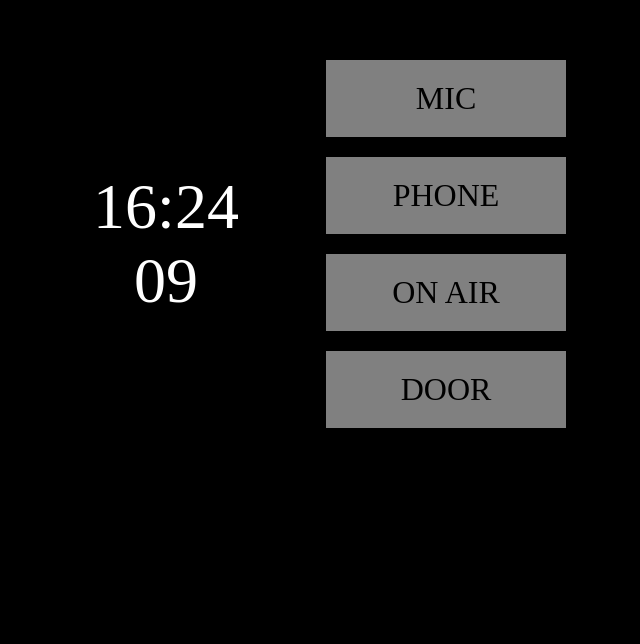
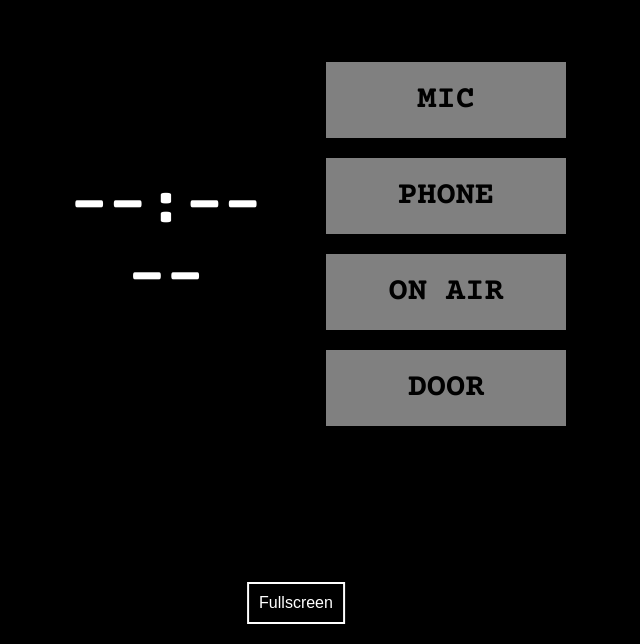
Before and after one commit to solomonsweb/studioclock, a plain HTML site: page index.html in a window 1280 px wide. Shown: the part 156-800 px from the top of the page, without its empty margins (344-984 px from the left). Drawn offline with nearby package versions, Linux system fonts and the light colour scheme.

Commit message:
Update index.html

```diff
--- a/index.html
+++ b/index.html
@@ -5,6 +5,8 @@
     <meta name="viewport" content="width=device-width, initial-scale=1.0">
     <title>Radio Control Panel</title>
     <style>
+        @import url('https://fonts.googleapis.com/css2?family=Courier+Prime:wght@700&display=swap');
+
         body {
             margin: 0;
             background-color: black;
@@ -12,6 +14,7 @@
             justify-content: center;
             align-items: center;
             height: 100vh;
+            font-family: 'Courier Prime', monospace;
         }
         .container {
             display: flex;
@@ -22,6 +25,27 @@
             font-size: 4rem;
             text-align: center;
             width: 300px;
+            position: relative;
+        }
+        .seconds-ring {
+            position: absolute;
+            top: 50%;
+            left: 50%;
+            transform: translate(-50%, -50%) rotate(-90deg);
+            width: 200px;
+            height: 200px;
+            border-radius: 50%;
+            display: flex;
+            flex-wrap: wrap;
+            justify-content: center;
+            align-items: center;
+        }
+        .dot {
+            position: absolute;
+            width: 8px;
+            height: 8px;
+            background-color: white;
+            border-radius: 50%;
         }
         .buttons {
             display: flex;
@@ -37,11 +61,25 @@
             cursor: pointer;
             width: 200px;
         }
+        .fullscreen {
+            position: absolute;
+            bottom: 20px;
+            left: 50%;
+            transform: translateX(-50%);
+            background-color: black;
+            color: white;
+            border: 2px solid white;
+            padding: 10px;
+            font-size: 1rem;
+            cursor: pointer;
+        }
     </style>
 </head>
 <body>
     <div class="container">
-        <div class="clock" id="clock">--:--<br>--</div>
+        <div class="clock" id="clock">--:--<br>--
+            <div class="seconds-ring" id="seconds-ring"></div>
+        </div>
         <div class="buttons">
             <div class="button" id="mic">MIC</div>
             <div class="button" id="phone">PHONE</div>
@@ -49,31 +87,51 @@
             <div class="button" id="door">DOOR</div>
         </div>
     </div>
+    <button class="fullscreen" onclick="toggleFullScreen()">Fullscreen</button>
     <script>
         function updateTime() {
             const now = new Date();
             const gmtTime = new Date(now.toUTCString());
             const hours = gmtTime.getUTCHours().toString().padStart(2, '0');
             const minutes = gmtTime.getUTCMinutes().toString().padStart(2, '0');
-            const seconds = gmtTime.getUTCSeconds().toString().padStart(2, '0');
-            document.getElementById("clock").innerHTML = `${hours}:${minutes}<br>${seconds}`;
+            const seconds = gmtTime.getUTCSeconds();
+            document.getElementById("clock").innerHTML = `${hours}:${minutes}<br>${seconds.toString().padStart(2, '0')}`;
+            updateSecondsRing(seconds);
         }
-        setInterval(updateTime, 1000);
-        updateTime();
 
-        const buttons = {
-            '1': { element: document.getElementById('mic'), color: 'red' },
-            '2': { element: document.getElementById('phone'), color: 'yellow' },
-            '3': { element: document.getElementById('onAir'), color: 'green' },
-            '4': { element: document.getElementById('door'), color: 'cyan' }
-        };
+        function updateSecondsRing(seconds) {
+            const ring = document.getElementById("seconds-ring");
+            ring.innerHTML = "";
+            for (let i = 0; i < 60; i++) {
+                const dot = document.createElement("div");
+                dot.classList.add("dot");
+                const angle = (i / 60) * 360;
+                const x = 90 + 80 * Math.cos((angle * Math.PI) / 180);
+                const y = 90 + 80 * Math.sin((angle * Math.PI) / 180);
+                dot.style.transform = `translate(${x}px, ${y}px)`;
+                dot.style.backgroundColor = i < seconds ? "white" : "gray";
+                document.querySelector(".buttons").appendChild(document.createElement("div")).appendChild(document.createElement("div"));
+            }
+        }
 
-        document.addEventListener('keydown', (event) => {
+        function toggleColor(button, color) {
+            button.style.backgroundColor = (button.style.backgroundColor === color) ? "grey" : color;
+        }
+
+        document.addEventListener("keydown", (event) => {
             if (buttons[event.key]) {
                 const button = buttons[event.key].element;
                 button.style.backgroundColor = (button.style.backgroundColor === buttons[event.key].color) ? 'grey' : buttons[event.key].color;
             }
         });
+
+        function toggleFullScreen() {
+            if (!document.fullscreenElement) {
+                document.documentElement.requestFullscreen();
+            } else if (document.exitFullscreen) {
+                document.exitFullscreen();
+            }
+        }
     </script>
 </body>
 </html>
```
